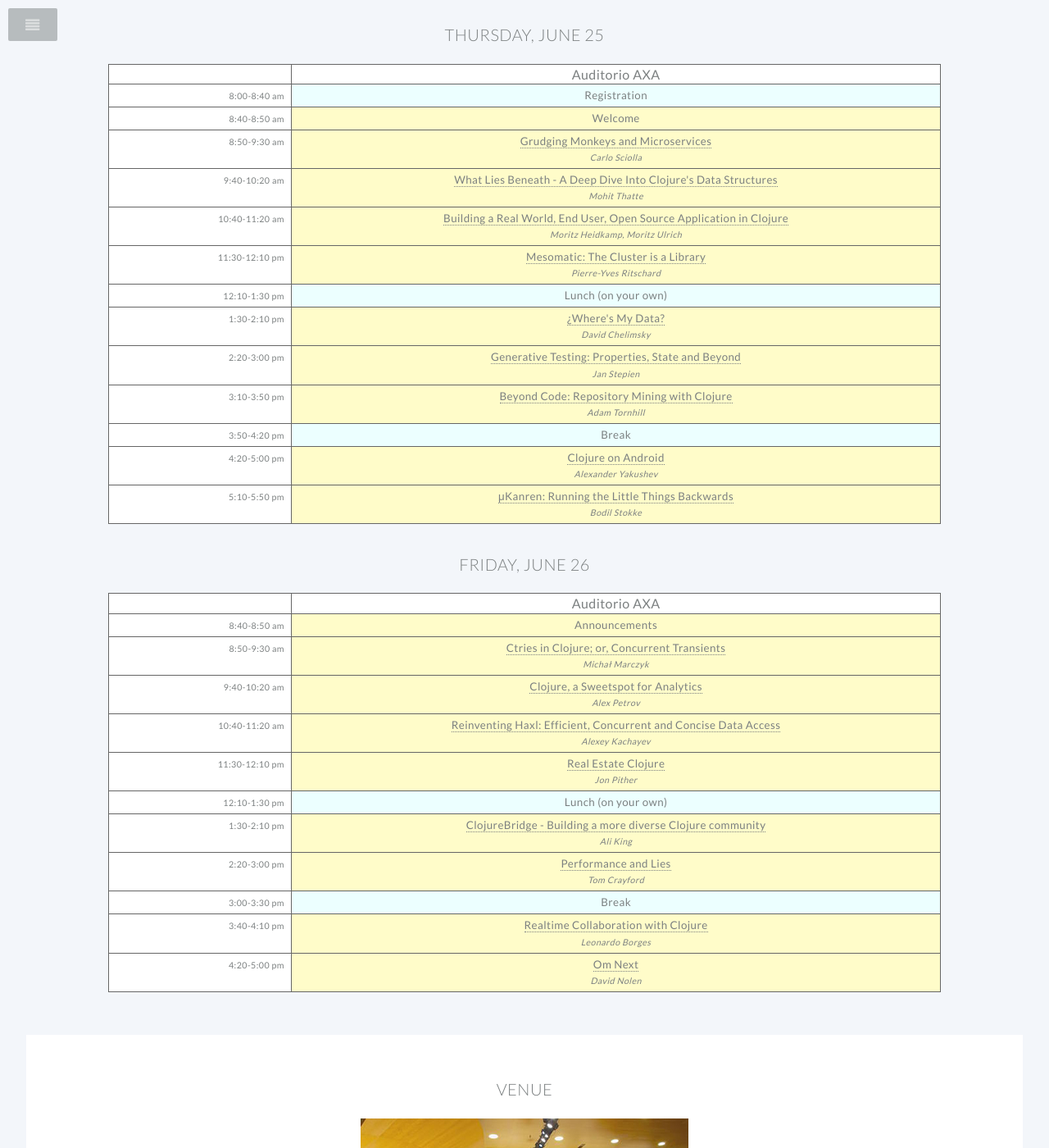
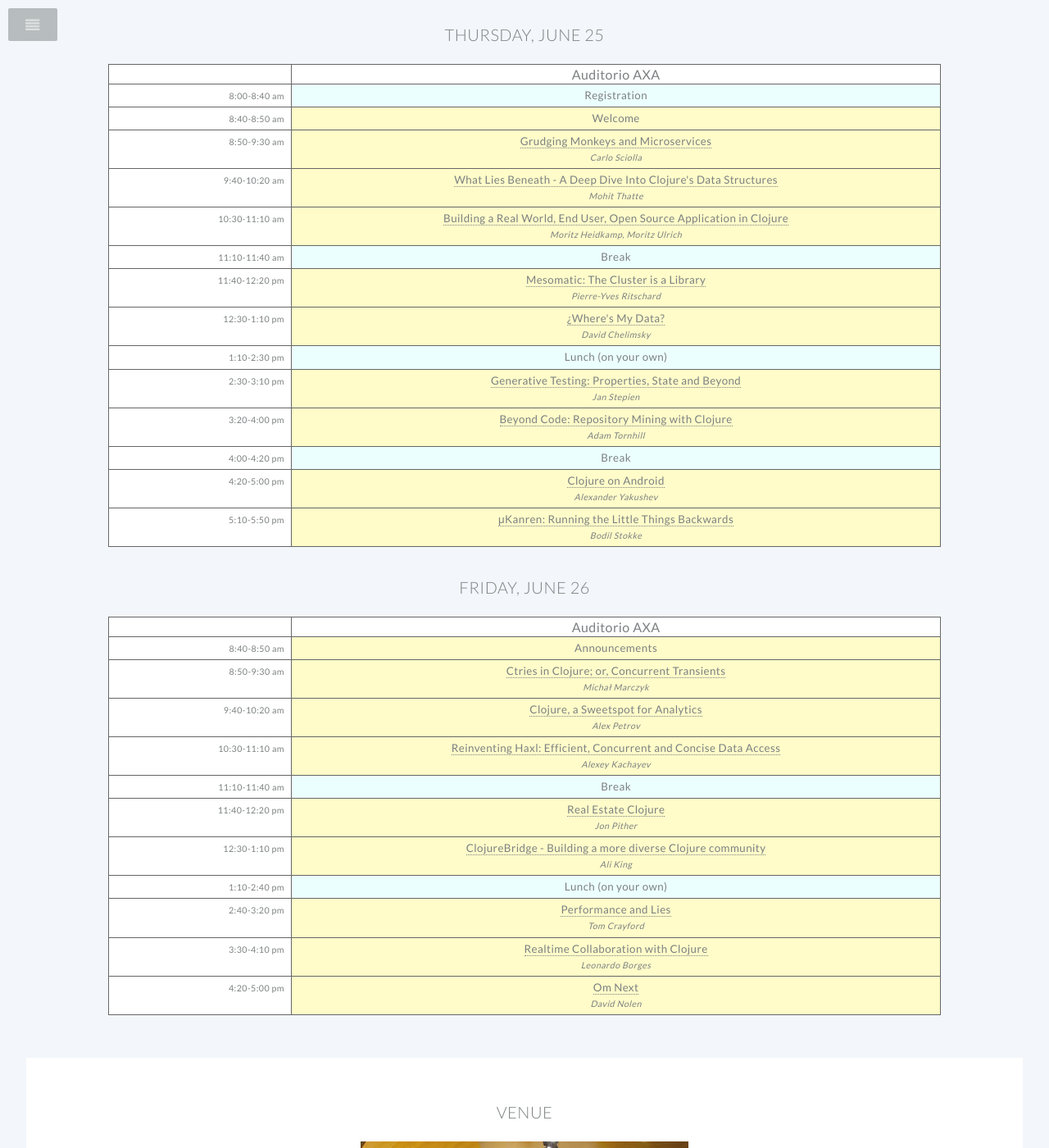
Before and after one commit to euroclojureorg/euroclojureorg.github.io, a Jekyll site: the page built from index.html, in a window 1280 px wide and 1400 px high, scrolled down 919 px. Shown: the whole window at 82% size. Built offline with Jekyll 4.4.1, drawn with Linux system fonts in a browser that asks for light colours.

Commit message:
adjust schedule

```diff
--- a/_layouts/home.html
+++ b/_layouts/home.html
@@ -87,48 +87,54 @@
 										</td>
 									</tr>
 									<tr>
-										<td class="time">10:40-11:20 am</td>
+										<td class="time">10:30-11:10 am</td>
 										<td class="slot talk">
 											<div class="title"><a href="speakers#mheidkamp">Building a Real World, End User, Open Source Application in Clojure</a></div>
 											<div class="speaker">Moritz Heidkamp, Moritz Ulrich</div>
 										</td>
 									</tr>
 									<tr>
-										<td class="time">11:30-12:10 pm</td>
+										<td class="time">11:10-11:40 am</td>
+										<td class="slot recess">
+											<div class="title">Break</div>
+										</td>
+									</tr>
+									<tr>
+										<td class="time">11:40-12:20 pm</td>
 										<td class="slot talk">
 											<div class="title"><a href="speakers#pritschard">Mesomatic: The Cluster is a Library</a></div>
 											<div class="speaker">Pierre-Yves Ritschard</div>
 										</td>
 									</tr>
 									<tr>
-										<td class="time">12:10-1:30 pm</td>
-										<td class="slot recess">
-											<div class="title">Lunch (on your own)</div>
-										</td>
-									</tr>
-									<tr>
-										<td class="time">1:30-2:10 pm</td>
+										<td class="time">12:30-1:10 pm</td>
 										<td class="slot talk">
 											<div class="title"><a href="speakers#dchelimsky">¿Where's My Data?</a></div>
 											<div class="speaker">David Chelimsky</div>
 										</td>
 									</tr>
 									<tr>
-										<td class="time">2:20-3:00 pm</td>
+										<td class="time">1:10-2:30 pm</td>
+										<td class="slot recess">
+											<div class="title">Lunch (on your own)</div>
+										</td>
+									</tr>
+									<tr>
+										<td class="time">2:30-3:10 pm</td>
 										<td class="slot talk">
 											<div class="title"><a href="speakers#jstepien">Generative Testing: Properties, State and Beyond</a></div>
 											<div class="speaker">Jan Stepien</div>
 										</td>
 									</tr>
 									<tr>
-										<td class="time">3:10-3:50 pm</td>
+										<td class="time">3:20-4:00 pm</td>
 										<td class="slot talk">
 											<div class="title"><a href="speakers#atornhill">Beyond Code: Repository Mining with Clojure</a></div>
 											<div class="speaker">Adam Tornhill</div>
 										</td>
 									</tr>
 									<tr>
-										<td class="time">3:50-4:20 pm</td>
+										<td class="time">4:00-4:20 pm</td>
 										<td class="slot recess">
 											<div class="title">Break</div>
 										</td>
@@ -168,7 +174,7 @@
 										<td class="time">8:50-9:30 am</td>
 										<td class="slot talk">
 											<div class="title"><a href="speakers#mmarczyk">Ctries in Clojure; or, Concurrent Transients</a></div>
-											<div class="speaker">Michał	Marczyk</div>
+											<div class="speaker">Michał Marczyk</div>
 										</td>
 									</tr>
 									<tr>
@@ -179,47 +185,47 @@
 										</td>
 									</tr>
 									<tr>
-										<td class="time">10:40-11:20 am</td>
+										<td class="time">10:30-11:10 am</td>
 										<td class="slot talk">
 											<div class="title"><a href="speakers#akachayev">Reinventing Haxl: Efficient, Concurrent and Concise Data Access</a></div>
 											<div class="speaker">Alexey	Kachayev</div>
 										</td>
 									</tr>
 									<tr>
-										<td class="time">11:30-12:10 pm</td>
+										<td class="time">11:10-11:40 am</td>
+										<td class="slot recess">
+											<div class="title">Break</div>
+										</td>
+									</tr>
+									<tr>
+										<td class="time">11:40-12:20 pm</td>
 										<td class="slot talk">
 											<div class="title"><a href="speakers#jpither">Real Estate Clojure</a></div>
 											<div class="speaker">Jon Pither</div>
 										</td>
 									</tr>
 									<tr>
-										<td class="time">12:10-1:30 pm</td>
-										<td class="slot recess">
-											<div class="title">Lunch (on your own)</div>
-										</td>
-									</tr>
-									<tr>
-										<td class="time">1:30-2:10 pm</td>
+										<td class="time">12:30-1:10 pm</td>
 										<td class="slot talk">
 											<div class="title"><a href="speakers#aking">ClojureBridge - Building a more diverse Clojure community</a></div>
 											<div class="speaker">Ali King</div>
 										</td>
 									</tr>
 									<tr>
-										<td class="time">2:20-3:00 pm</td>
+										<td class="time">1:10-2:40 pm</td>
+										<td class="slot recess">
+											<div class="title">Lunch (on your own)</div>
+										</td>
+									</tr>
+									<tr>
+										<td class="time">2:40-3:20 pm</td>
 										<td class="slot talk">
 											<div class="title"><a href="speakers#tcrayford">Performance and Lies</a></div>
 											<div class="speaker">Tom Crayford</div>
 										</td>
 									</tr>
 									<tr>
-										<td class="time">3:00-3:30 pm</td>
-										<td class="slot recess">
-											<div class="title">Break</div>
-										</td>
-									</tr>
-									<tr>
-										<td class="time">3:40-4:10 pm</td>
+										<td class="time">3:30-4:10 pm</td>
 										<td class="slot talk">
 											<div class="title"><a href="speakers#lborges">Realtime Collaboration with Clojure</a></div>
 											<div class="speaker">Leonardo Borges</div>
```
